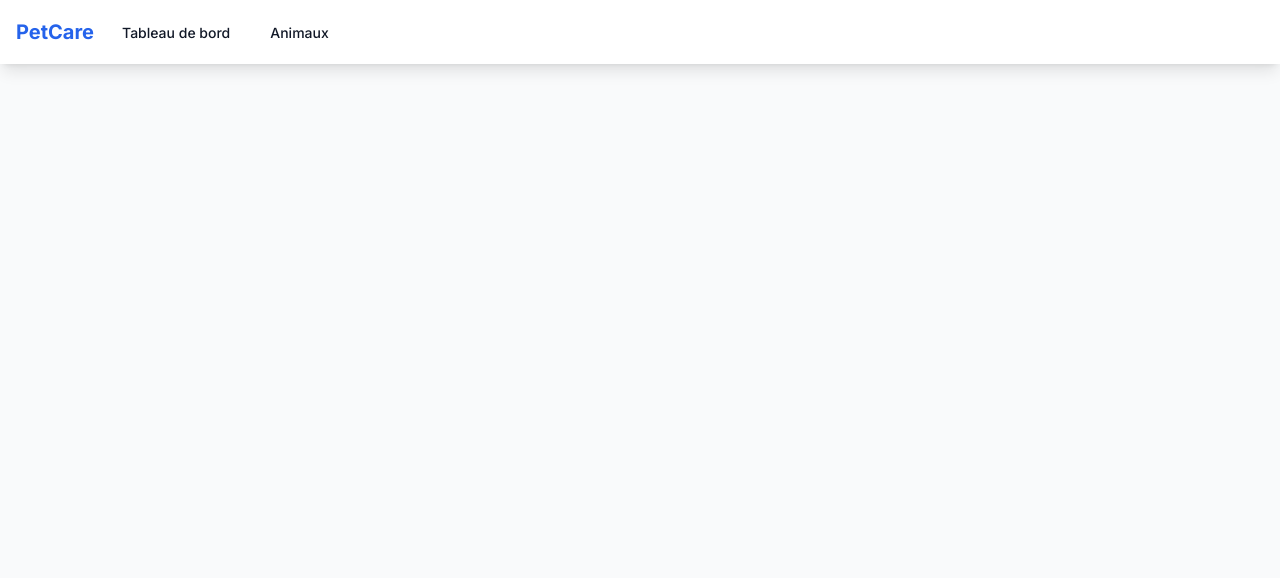
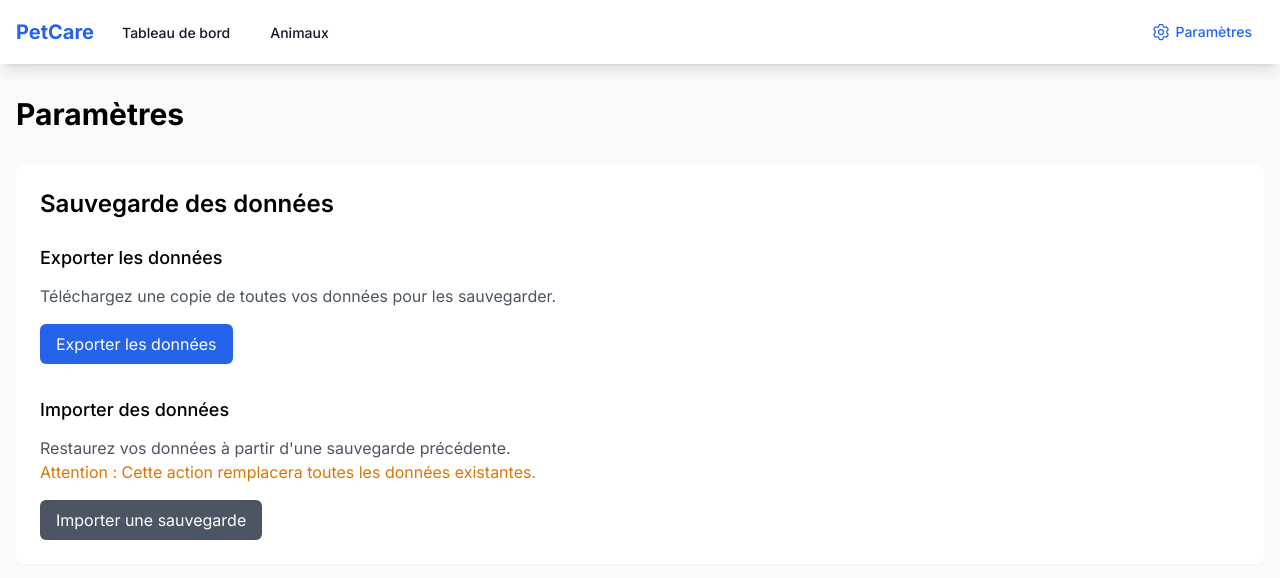
Before and after one commit to mahefa75/pet-care, a React (Vite) app: page /settings in a window 1280 px wide. Shown: the top 578 px of the page. Built offline with nearby package versions, Linux system fonts and the light colour scheme.

Commit message:
Export et importation des données dans la base locale

```diff
--- a/package.json
+++ b/package.json
@@ -11,13 +11,19 @@
   },
   "dependencies": {
     "@heroicons/react": "^2.2.0",
+    "@types/cors": "^2.8.17",
+    "@types/express": "^5.0.0",
     "@types/react-router-dom": "^5.3.3",
     "@vlcn.io/crsqlite-wasm": "^0.16.0",
     "chart.js": "^4.4.7",
     "chartjs-adapter-date-fns": "^3.0.0",
+    "cors": "^2.8.5",
     "date-fns": "^3.6.0",
     "dexie": "^4.0.11",
+    "express": "^4.21.2",
+    "knex": "^3.1.0",
     "lucide-react": "^0.344.0",
+    "pg": "^8.13.1",
     "react": "^18.3.1",
     "react-chartjs-2": "^5.3.0",
     "react-dom": "^18.3.1",
--- a/src/App.tsx
+++ b/src/App.tsx
@@ -3,6 +3,8 @@ import { BrowserRouter as Router, Routes, Route, Link, useLocation } from 'react
 import { PetsPage } from './pages/PetsPage';
 import { PetDetailsPage } from './pages/PetDetailsPage';
 import { DashboardPage } from './pages/DashboardPage';
+import { SettingsPage } from './pages/SettingsPage';
+import { Cog6ToothIcon } from '@heroicons/react/24/outline';
 
 const Navigation: React.FC = () => {
   const location = useLocation();
@@ -32,6 +34,16 @@ const Navigation: React.FC = () => {
               </Link>
             </div>
           </div>
+          <div className="flex items-center">
+            <Link
+              to="/settings"
+              className={`${location.pathname === '/settings' ? 'text-blue-600' : 'text-gray-600 hover:text-gray-900'}
+                       inline-flex items-center px-3 py-2 rounded-md text-sm font-medium`}
+            >
+              <Cog6ToothIcon className="h-5 w-5 mr-1" />
+              Paramètres
+            </Link>
+          </div>
         </div>
       </div>
     </nav>
@@ -48,6 +60,7 @@ const App: React.FC = () => {
             <Route path="/" element={<DashboardPage />} />
             <Route path="/pets" element={<PetsPage />} />
             <Route path="/pet/:id" element={<PetDetailsPage />} />
+            <Route path="/settings" element={<SettingsPage />} />
           </Routes>
         </main>
       </div>
--- /dev/null
+++ b/src/components/Settings/DataBackup.tsx
@@ -0,0 +1,130 @@
+import React, { useState } from 'react';
+import { backupService } from '../../services/backup.service';
+
+export const DataBackup: React.FC = () => {
+  const [importStatus, setImportStatus] = useState<'idle' | 'success' | 'error'>('idle');
+  const [exportStatus, setExportStatus] = useState<'idle' | 'success' | 'error'>('idle');
+  const [errorMessage, setErrorMessage] = useState<string>('');
+
+  const handleExport = async () => {
+    try {
+      setExportStatus('idle');
+      setErrorMessage('');
+
+      const backupData = await backupService.exportData();
+
+      // Créer un blob avec les données
+      const blob = new Blob([backupData], { type: 'application/json' });
+
+      // Créer un lien de téléchargement
+      const url = window.URL.createObjectURL(blob);
+      const link = document.createElement('a');
+      link.href = url;
+
+      // Nom du fichier avec la date actuelle
+      const date = new Date().toISOString().split('T')[0];
+      link.download = `petcare_backup_${date}.json`;
+
+      // Déclencher le téléchargement
+      document.body.appendChild(link);
+      link.click();
+      document.body.removeChild(link);
+      window.URL.revokeObjectURL(url);
+
+      setExportStatus('success');
+      setTimeout(() => setExportStatus('idle'), 3000);
+    } catch (error) {
+      console.error('Erreur lors de l\'export:', error);
+      setExportStatus('error');
+      setErrorMessage('Erreur lors de l\'export des données');
+    }
+  };
+
+  const handleImport = async (event: React.ChangeEvent<HTMLInputElement>) => {
+    try {
+      setImportStatus('idle');
+      setErrorMessage('');
+
+      const file = event.target.files?.[0];
+      if (!file) return;
+
+      const reader = new FileReader();
+      reader.onload = async (e) => {
+        try {
+          const content = e.target?.result as string;
+          await backupService.importData(content);
+          setImportStatus('success');
+          setTimeout(() => setImportStatus('idle'), 3000);
+
+          // Recharger la page pour afficher les nouvelles données
+          window.location.reload();
+        } catch (error) {
+          console.error('Erreur lors de l\'import:', error);
+          setImportStatus('error');
+          setErrorMessage('Erreur lors de l\'import des données');
+        }
+      };
+      reader.readAsText(file);
+    } catch (error) {
+      console.error('Erreur lors de la lecture du fichier:', error);
+      setImportStatus('error');
+      setErrorMessage('Erreur lors de la lecture du fichier');
+    }
+  };
+
+  return (
+    <div className="p-6 bg-white rounded-lg shadow-sm">
+      <h2 className="text-2xl font-semibold mb-6">Sauvegarde des données</h2>
+
+      <div className="space-y-8">
+        {/* Export Section */}
+        <div>
+          <h3 className="text-lg font-medium mb-3">Exporter les données</h3>
+          <p className="text-gray-600 mb-4">
+            Téléchargez une copie de toutes vos données pour les sauvegarder.
+          </p>
+          <button
+            onClick={handleExport}
+            className="px-4 py-2 bg-blue-600 text-white rounded-md hover:bg-blue-700 focus:outline-none focus:ring-2 focus:ring-blue-500 focus:ring-offset-2 transition-colors"
+          >
+            Exporter les données
+          </button>
+          {exportStatus === 'success' && (
+            <p className="mt-2 text-green-600">Export réussi !</p>
+          )}
+        </div>
+
+        {/* Import Section */}
+        <div>
+          <h3 className="text-lg font-medium mb-3">Importer des données</h3>
+          <p className="text-gray-600 mb-4">
+            Restaurez vos données à partir d'une sauvegarde précédente.
+            <br />
+            <span className="text-amber-600">
+              Attention : Cette action remplacera toutes les données existantes.
+            </span>
+          </p>
+          <label className="inline-block px-4 py-2 bg-gray-600 text-white rounded-md hover:bg-gray-700 focus:outline-none focus:ring-2 focus:ring-gray-500 focus:ring-offset-2 transition-colors cursor-pointer">
+            <input
+              type="file"
+              accept=".json"
+              onChange={handleImport}
+              className="hidden"
+            />
+            Importer une sauvegarde
+          </label>
+          {importStatus === 'success' && (
+            <p className="mt-2 text-green-600">Import réussi !</p>
+          )}
+        </div>
+
+        {/* Error Display */}
+        {errorMessage && (
+          <div className="mt-4 p-4 bg-red-50 border border-red-200 rounded-md">
+            <p className="text-red-600">{errorMessage}</p>
+          </div>
+        )}
+      </div>
+    </div>
+  );
+};
--- /dev/null
+++ b/src/pages/SettingsPage.tsx
@@ -0,0 +1,17 @@
+import React from 'react';
+import { DataBackup } from '../components/Settings/DataBackup';
+
+export const SettingsPage: React.FC = () => {
+  return (
+    <div className="container mx-auto px-4 py-8">
+      <h1 className="text-3xl font-bold mb-8">Paramètres</h1>
+
+      <div className="grid gap-8">
+        {/* Section de sauvegarde des données */}
+        <DataBackup />
+
+        {/* Autres sections de paramètres peuvent être ajoutées ici */}
+      </div>
+    </div>
+  );
+};
--- /dev/null
+++ b/src/services/backup.service.ts
@@ -0,0 +1,87 @@
+import { db } from '../lib/db';
+
+export class BackupService {
+  async exportData(): Promise<string> {
+    try {
+      // Récupérer toutes les données de chaque table
+      const backup = {
+        pets: await db.pets.toArray(),
+        appointments: await db.appointments.toArray(),
+        treatments: await db.treatments.toArray(),
+        reminders: await db.reminders.toArray(),
+        weightMeasurements: await db.weightMeasurements.toArray(),
+      };
+
+      // Convertir les dates en format ISO pour une meilleure sérialisation
+      const processedBackup = this.processDatesForExport(backup);
+
+      // Créer le fichier de sauvegarde
+      const backupString = JSON.stringify(processedBackup, null, 2);
+      return backupString;
+    } catch (error) {
+      console.error('Erreur lors de l\'export des données:', error);
+      throw new Error('Erreur lors de l\'export des données');
+    }
+  }
+
+  async importData(backupString: string): Promise<void> {
+    try {
+      const backup = JSON.parse(backupString);
+      const processedBackup = this.processDatesForImport(backup);
+
+      // Vider toutes les tables existantes
+      await db.transaction('rw',
+        [db.pets, db.appointments, db.treatments, db.reminders, db.weightMeasurements],
+        async () => {
+          await Promise.all([
+            db.pets.clear(),
+            db.appointments.clear(),
+            db.treatments.clear(),
+            db.reminders.clear(),
+            db.weightMeasurements.clear(),
+          ]);
+
+          // Importer les nouvelles données
+          await Promise.all([
+            db.pets.bulkAdd(processedBackup.pets),
+            db.appointments.bulkAdd(processedBackup.appointments),
+            db.treatments.bulkAdd(processedBackup.treatments),
+            db.reminders.bulkAdd(processedBackup.reminders),
+            db.weightMeasurements.bulkAdd(processedBackup.weightMeasurements),
+          ]);
+        }
+      );
+    } catch (error) {
+      console.error('Erreur lors de l\'import des données:', error);
+      throw new Error('Erreur lors de l\'import des données');
+    }
+  }
+
+  private processDatesForExport(data: any): any {
+    return JSON.parse(JSON.stringify(data, (key, value) => {
+      if (value instanceof Date) {
+        return value.toISOString();
+      }
+      return value;
+    }));
+  }
+
+  private processDatesForImport(data: any): any {
+    const dateProperties = ['date', 'birthDate', 'createdAt', 'updatedAt', 'startDate', 'endDate', 'dueDate', 'nextDueDate'];
+
+    const processObject = (obj: any) => {
+      for (const key in obj) {
+        if (dateProperties.includes(key) && typeof obj[key] === 'string') {
+          obj[key] = new Date(obj[key]);
+        } else if (typeof obj[key] === 'object' && obj[key] !== null) {
+          processObject(obj[key]);
+        }
+      }
+      return obj;
+    };
+
+    return processObject(JSON.parse(JSON.stringify(data)));
+  }
+}
+
+export const backupService = new BackupService();
```
Also changed, not shown: 1 other file (tests, documents, lock files or other folders).
